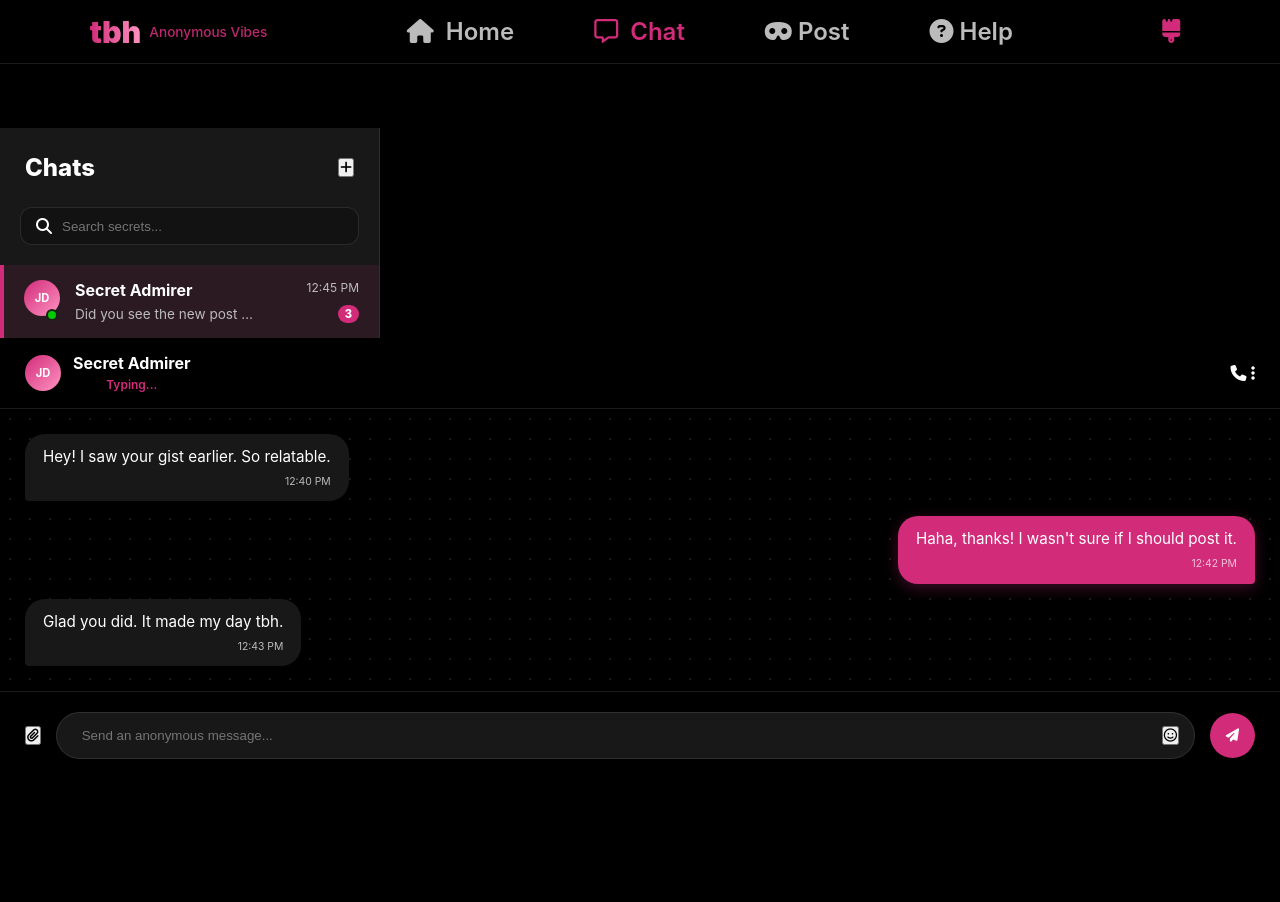
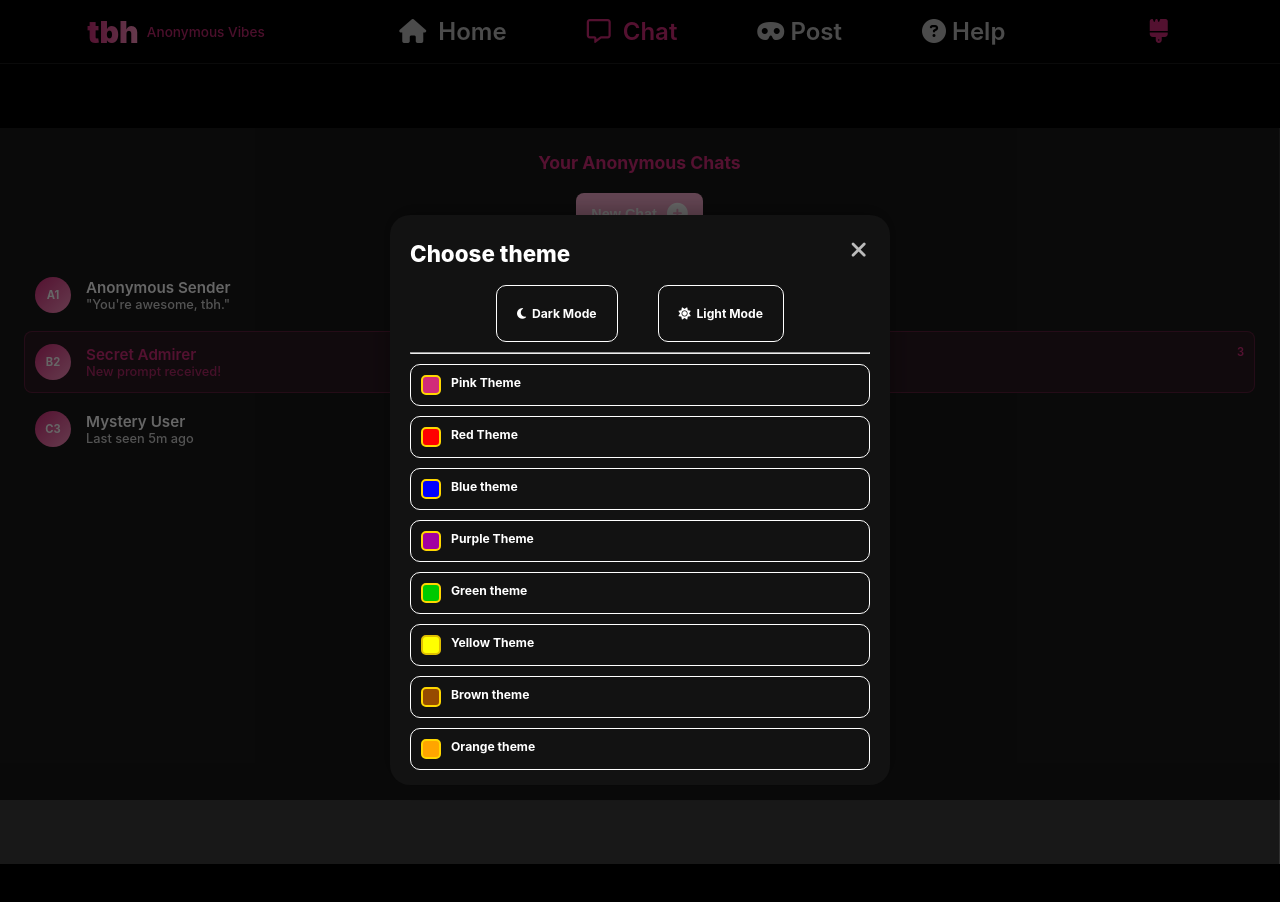
Before and after one commit to divine-dhacker/tbh, a plain HTML site: page chat.html in a window 1280 px wide. Both pictures are taken after a click on the button "Toggle dark mode". Before the commit the page ends 800 px from the top, so only its background shows below. Drawn offline with Linux system fonts and the light colour scheme.

Commit message:
Update chat page title and structure

```diff
--- a/chat.html
+++ b/chat.html
@@ -1,21 +1,23 @@
 <!DOCTYPE html>
 <html lang="en">
+
 <head>
     <meta charset="UTF-8">
-    <meta name="viewport" content="width=device-width, initial-scale=1.0, maximum-scale=1.0, user-scalable=no">
+    <meta name="viewport" content="width=device-width, initial-scale=1.0">
     <link rel="stylesheet" href="https://cdnjs.cloudflare.com/ajax/libs/font-awesome/6.5.2/css/all.min.css">
     <link rel="stylesheet" href="style.css">
-    <title>tbh – Messages | Anonymous Vibes</title>
+    <title>tbh – Anonymous Vibes | Chat</title>
 </head>
+
 <body class="dark-theme has-sidebar">
 
     <header class="mobile-header">
         <div class="logo">
             <h2>tbh</h2>
-            <span class="tagline">Messages</span>
+            <span class="tagline">Anonymous Vibes</span>
         </div>
         <div class="right-icons">
-            <i class="fa-solid fa-sliders icon" id="mobile-filter"></i>
+            <i class="fa-regular fa-bell icon"></i>
         </div>
     </header>
 
@@ -24,93 +26,82 @@
             <h2>tbh</h2>
             <span class="tagline">Anonymous Vibes</span>
         </div>
+
         <div class="menu-list">
             <ul>
                 <li><a href="index.html"><i class="fa-solid fa-house"></i> &nbsp;Home</a></li>
                 <li class="active"><a href="chat.html"><i class="fa-regular fa-message"></i> &nbsp;Chat</a></li>
-                <li><a href="gistme.html"><i class="fas fa-mask"></i>&nbsp;Post</a></li>
+                <li> <a href="gistme.html"><i class="fas fa-mask"></i>&nbsp;Post</a></li>
                 <li><a href="#"><i class="fa-solid fa-circle-question"></i>&nbsp;Help</a></li>
             </ul>
         </div>
+
         <div class="user-area">
-            <button id="theme-toggle"><i class="fa-solid fa-brush"></i></button>
+            <button id="theme-toggle" aria-label="Toggle dark mode">
+                <i class="fa-solid fa-brush"></i>
+            </button>
+            <div class="user-icon">
+            </div>
         </div>
     </nav>
 
-    <main class="chat-interface">
-        <aside class="chat-sidebar">
-            <div class="sidebar-top">
-                <h2>Chats</h2>
-                <button class="icon-btn-circle" id="open-chat-modal-sidebar">
-                    <i class="fa-solid fa-plus"></i>
+    <main>
+
+        <section class="aside-menu">
+            <div class="aside-header">Your Anonymous Chats</div>
+
+            <div class="new-chat-row desktop-only" style="margin-bottom: 20px;">
+                <button id="open-chat-modal-sidebar" class="new-chat-btn" aria-label="Start new chat">
+                    <span class="new-chat-label">New Chat</span>
+                    <span class="new-chat-icon" aria-hidden="true">
+                        <i class="fa-solid fa-circle-plus"></i>
+                    </span>
                 </button>
             </div>
 
-            <div class="search-bar">
-                <i class="fa-solid fa-magnifying-glass"></i>
-                <input type="text" placeholder="Search secrets...">
+            <ul class="user-chats">
+                <li onclick="window.location.href='chat.html';">
+                    <div class="anon-avatar">A1</div>
+                    <div>
+                        <div style="font-weight: 600;">Anonymous Sender</div>
+                        <div style="font-size: 0.8rem; opacity: 0.8;">"You're awesome, tbh."</div>
                     </div>
-
-            <ul class="conversation-list">
-                <li class="conv-item active">
-                    <div class="avatar-wrapper">
-                        <div class="anon-avatar gradient-1">JD</div>
-                        <span class="status-indicator online"></span>
+                </li>
+                <li onclick="window.location.href='chat.html';" class="active-chat-item" >
+                    <div class="anon-avatar">B2</div>
+                    <div style="flex: 1;">
+                        <div style="font-weight: 600; display: flex; justify-content: space-between;">
+                            <span>Secret Admirer</span>
+                            <span style="font-size: 0.7rem; color: var(--primary);">3</span>
                         </div>
-                    <div class="conv-details">
-                        <div class="conv-header">
-                            <span class="username">Secret Admirer</span>
-                            <span class="time">12:45 PM</span>
+                        <div style="font-size: 0.8rem; opacity: 0.8;">New prompt received!</div>
                     </div>
-                        <div class="conv-preview">
-                            <p>Did you see the new post on the feed?</p>
-                            <span class="unread-count">3</span>
-                        </div>
+                </li>
+                <li onclick="window.location.href='chat.html';">
+                    <div class="anon-avatar">C3</div>
+                    <div>
+                        <div style="font-weight: 600;">Mystery User</div>
+                        <div style="font-size: 0.8rem; opacity: 0.8;">Last seen 5m ago</div>
                     </div>
                 </li>
             </ul>
-        </aside>
 
-        <section class="active-chat-window">
-            <div class="chat-window-header">
-                <div class="user-info">
-                    <div class="anon-avatar gradient-1 small">JD</div>
-                    <div>
-                        <h3>Secret Admirer</h3>
-                        <span class="status-text">Typing...</span>
-                    </div>
-                </div>
-                <div class="header-actions">
-                    <i class="fa-solid fa-phone"></i>
-                    <i class="fa-solid fa-ellipsis-vertical"></i>
-                </div>
+        </section>
+
+        <section class="chat-view">
+
+            <div class="new-chat-row mobile-only-prompt">
+                <button id="open-chat-modal-main" class="new-chat-btn" aria-label="Start new chat">
+                    <span class="new-chat-label">New Anonymous Chat</span>
+                    <span class="new-chat-icon" aria-hidden="true">
+                        <i class="fa-solid fa-circle-plus"></i>
+                    </span>
+                </button>
+                <p style="color: var(--text-color-dark); margin-top: 20px;">
+                    Start a new conversation with a secret prompt.
+                </p>
             </div>
 
-            <div class="chat-messages-container" id="chat-flow">
-                <div class="message-bubble received">
-                    <p>Hey! I saw your gist earlier. So relatable.</p>
-                    <span class="msg-time">12:40 PM</span>
-                </div>
-                <div class="message-bubble sent">
-                    <p>Haha, thanks! I wasn't sure if I should post it.</p>
-                    <span class="msg-time">12:42 PM</span>
-                </div>
-                <div class="message-bubble received">
-                    <p>Glad you did. It made my day tbh.</p>
-                    <span class="msg-time">12:43 PM</span>
-                </div>
-            </div>
-
-            <div class="chat-input-wrapper">
-                <button class="attach-btn"><i class="fa-solid fa-paperclip"></i></button>
-                <div class="input-field-container">
-                    <input type="text" placeholder="Send an anonymous message..." id="message-input">
-                    <button class="emoji-btn"><i class="fa-regular fa-face-smile"></i></button>
-                </div>
-                <button class="send-btn" id="send-msg-btn">
-                    <i class="fa-solid fa-paper-plane"></i>
-                </button>
-            </div>
             </section>
     </main>
 
@@ -118,9 +109,105 @@
         <a class="tab" href="index.html"><i class="fas fa-home"></i></a>
         <a class="tab active" href="chat.html"><i class="fas fa-comment-dots"></i></a>
         <a class="tab" href="gistme.html"><i class="fas fa-mask"></i></a>
+        <a class="tab" href="#"><i class="fas fa-circle-question"></i></a>
         <div class="tab" id="mobile-theme-toggle"><i class="fas fa-brush"></i></div>
     </nav>
 
+
+    <div id="chat-modal-overlay" class="chat-modal-overlay">
+        <div class="chat-modal">
+
+            <button class="close-btn" aria-label="Close chat selection">
+                <i class="fas fa-times"></i>
+            </button>
+
+            <h2>Who do you want to vibe with?</h2>
+
+            <div class="chat-options-container">
+
+                <div class="chat-option-card one-on-one">
+                    <i class="fas fa-user-circle"></i>
+                    <h3>Private</h3>
+                </div>
+
+                <div class="chat-option-card community">
+                    <i class="fas fa-users-line"></i>
+                    <h3>Community</h3>
+                </div>
+
+            </div>
+
+        </div>
+    </div>
+
+    <div id="themeModalOverlay" class="theme-modal-overlay">
+        <div class="theme-modal">
+
+            <button class="close-theme-btn" aria-label="Close theme selection">
+                <i class="fas fa-times"></i>
+            </button>
+
+            <h2>Choose theme</h2>
+
+            <div class="theme-options-container">
+
+                <div class="theme">
+                    <div id="theme-option-dark">
+                        <h3><i class="fas fa-moon"></i>&nbsp; Dark Mode</h3>
+                    </div>
+
+                    <div id="theme-option-light">
+                        <h3><i class="fas fa-sun"></i>&nbsp; Light Mode</h3>
+                    </div>
+                </div><hr>
+
+                <div class="theme-option" id="theme-option-pink">
+                    <div class="pink" id="theme-option-pink"></div>
+                    <h3>Pink Theme</h3>
+                </div>
+
+                <div class="theme-option" id="theme-option-red">
+                    <div class="red" id="theme-option-red"></div>
+                    <h3>Red Theme</h3>
+                </div>
+
+                <div class="theme-option" id="theme-option-blue">
+                    <div class="blue"></div>
+                    <h3>Blue theme</h3>
+                </div>
+
+                <div class="theme-option" id="theme-option-purple">
+                    <div class="purple"></div>
+                    <h3>Purple Theme</h3>
+                </div>
+
+                <div class="theme-option" id="theme-option-green">
+                    <div class="green"></div>
+                    <h3>Green theme</h3>
+                </div>
+
+                <div class="theme-option" id="theme-option-yellow">
+                    <div class="yellow"></div>
+                    <h3>Yellow Theme</h3>
+                </div>
+
+                <div class="theme-option" id="theme-option-brown">
+                    <div class="brown"></div>
+                    <h3>Brown theme</h3>
+                </div>
+
+                <div class="theme-option" id="theme-option-orange">
+                    <div class="orange"></div>
+                    <h3>Orange theme</h3>
+                </div>
+            </div>
+
+        </div>
+    </div>
+
     <script src="script.js"></script>
+    <script src="https://kit.fontawesome.com/3671b2dd15.js" crossorigin="anonymous"></script>
 </body>
+
+
 </html>
```
Lines whose indentation alone changed are shown as unchanged.
